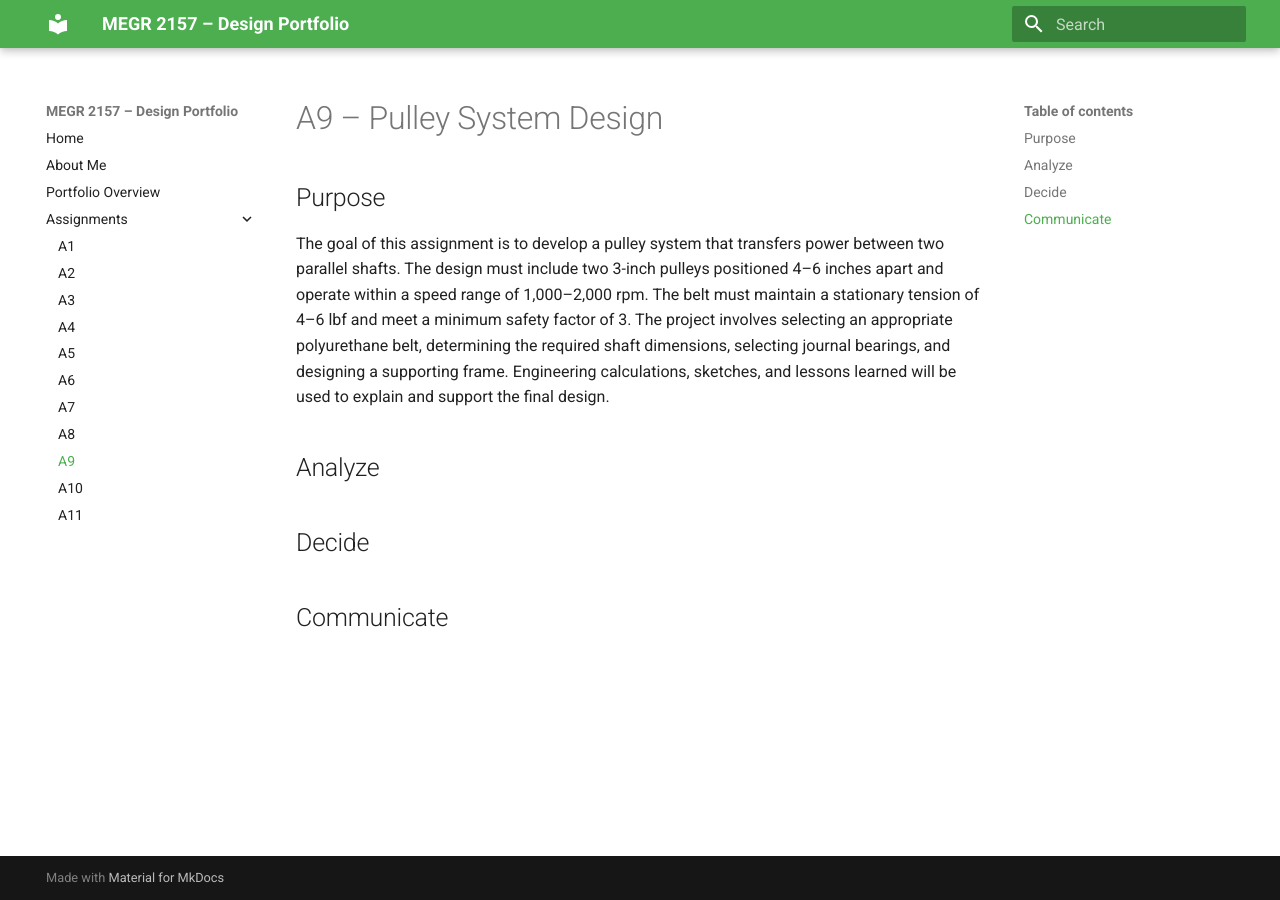
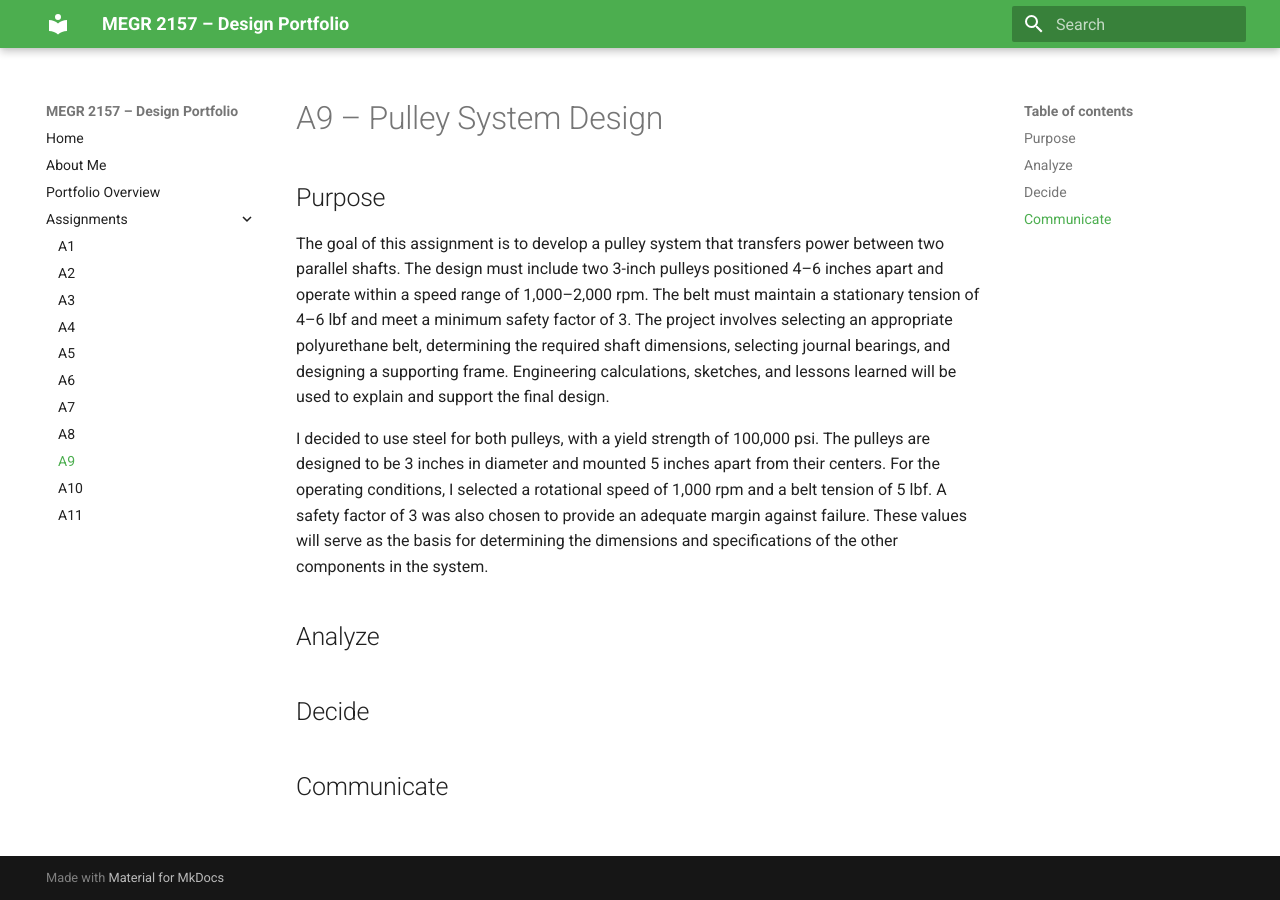
Before and after one commit to brandonhudson11/megr2157-portfolio, an MkDocs documentation site: the page built from docs/assignments/A09/index.md, in a window 1280 px wide. Built offline with MkDocs 1.6.1 and Material for MkDocs 9.7.7, drawn with Linux system fonts in a browser that asks for light colours.

Commit message:
Update pulley system design details in index.md
Added material specifications and design choices for pulleys.

```diff
--- a/docs/assignments/A09/index.md
+++ b/docs/assignments/A09/index.md
@@ -2,6 +2,8 @@
 
 ## Purpose
 The goal of this assignment is to develop a pulley system that transfers power between two parallel shafts. The design must include two 3-inch pulleys positioned 4–6 inches apart and operate within a speed range of 1,000–2,000 rpm. The belt must maintain a stationary tension of 4–6 lbf and meet a minimum safety factor of 3. The project involves selecting an appropriate polyurethane belt, determining the required shaft dimensions, selecting journal bearings, and designing a supporting frame. Engineering calculations, sketches, and lessons learned will be used to explain and support the final design.
+
+I decided to use steel for both pulleys, with a yield strength of 100,000 psi. The pulleys are designed to be 3 inches in diameter and mounted 5 inches apart from their centers. For the operating conditions, I selected a rotational speed of 1,000 rpm and a belt tension of 5 lbf. A safety factor of 3 was also chosen to provide an adequate margin against failure. These values will serve as the basis for determining the dimensions and specifications of the other components in the system.
 
 
 ## Analyze
```
